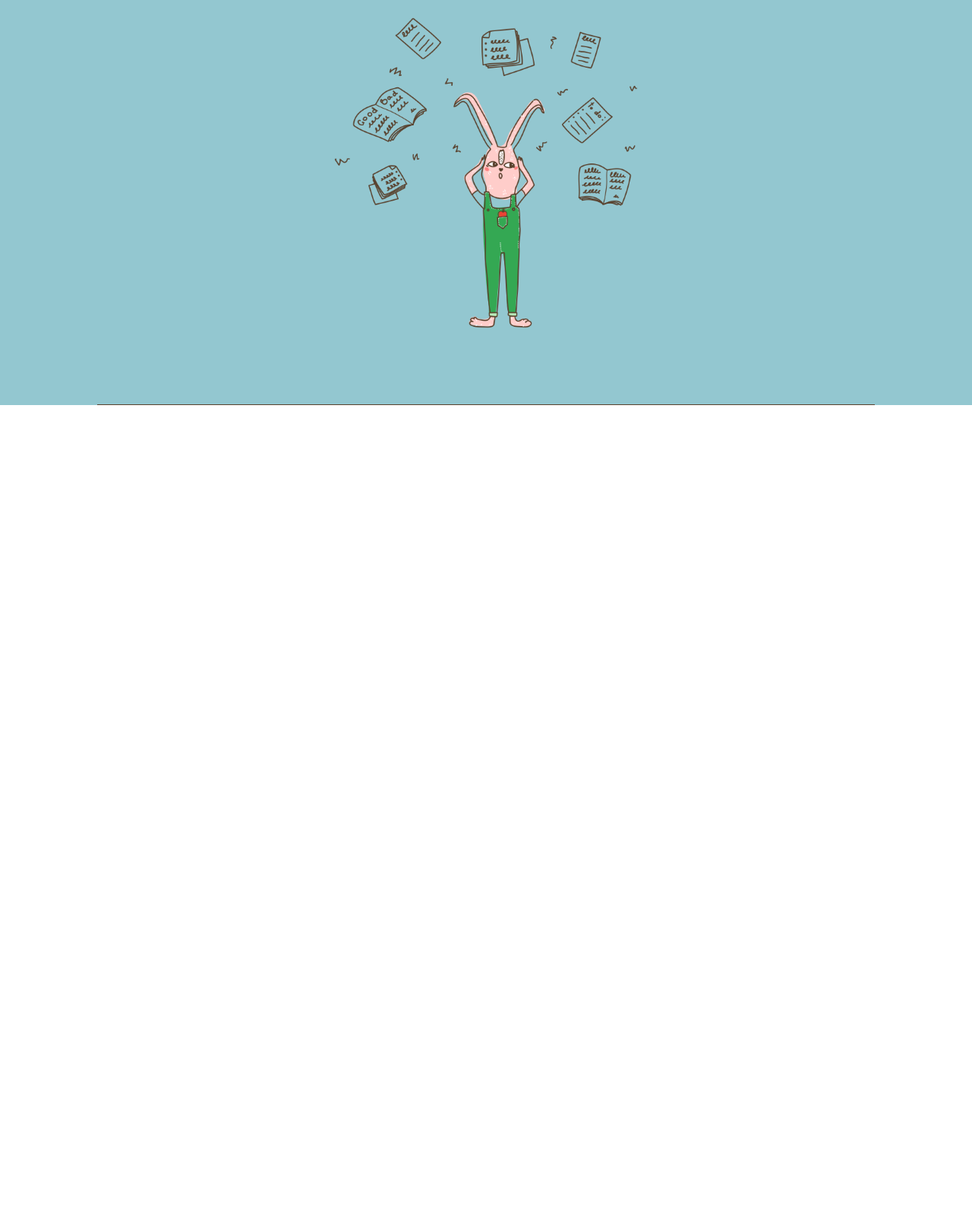
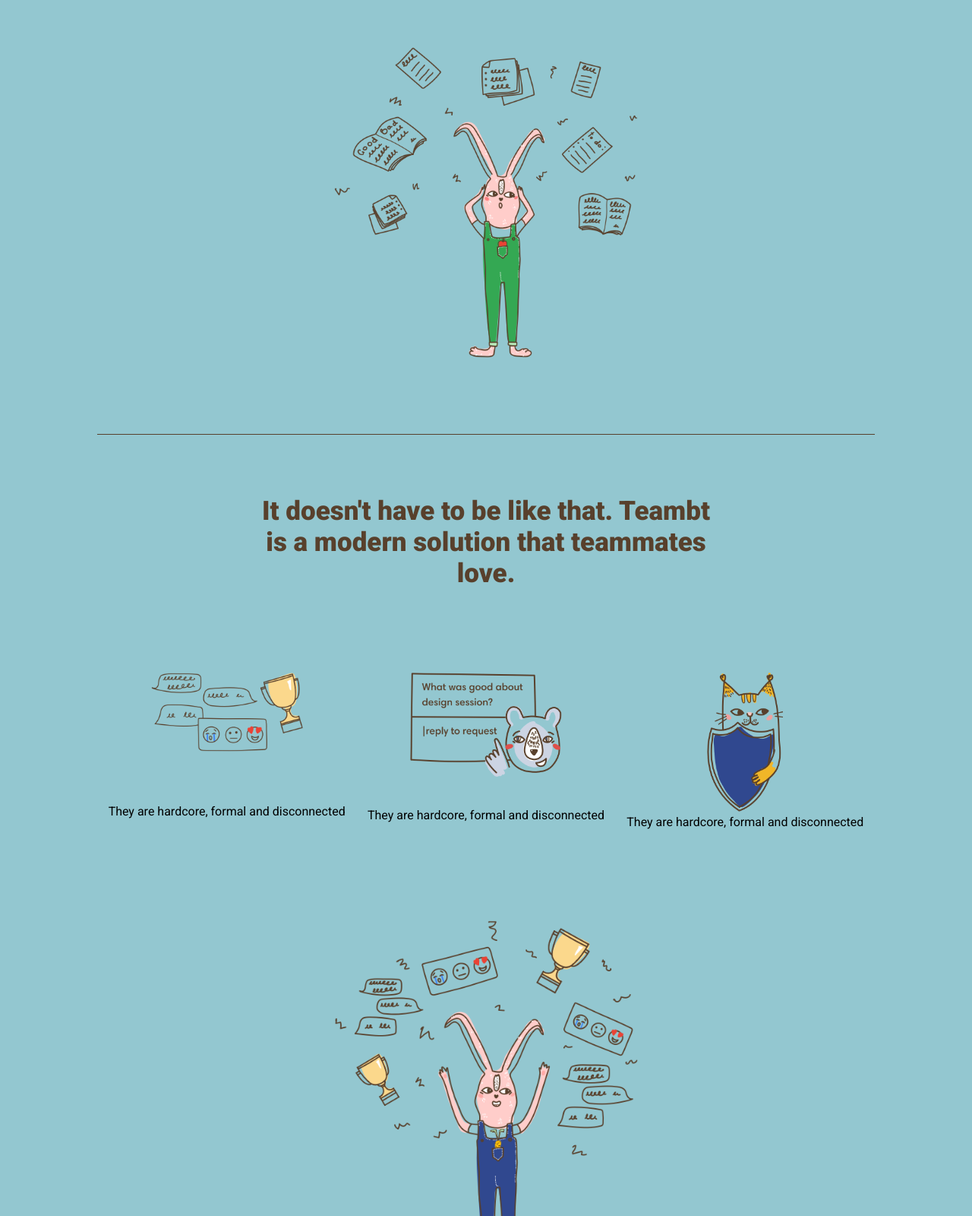
Before and after one commit to federico1989/node-sass-teambit, a website: page index.html in a window 1280 px wide. Shown: the part 1200-2800 px from the top of the page at 76% size. Before the commit the page ends 2080 px from the top, so only its background shows below. Drawn offline with Linux system fonts and the light colour scheme.

Commit message:
Inserimento seconda parte di sezione

```diff
--- a/index.html
+++ b/index.html
@@ -12,7 +12,7 @@
     <body>
         <div id="root">
             <header id="site_header">
-                <nav class="d-flex container">
+                <nav class="d-flex container border_bottom">
                     <img src="dist/img/logo.svg" alt="">
                     <ul class="navigation d-flex">
                         <li><a href="#">Solution</a><i class="fas fa-chevron-down"></i></li>
@@ -44,7 +44,7 @@
                 <section class="section_traditional d-flex">
                     <div class="traditional_menu container">
                         <div class="traditional_text">
-                            <h2>Tradizional people processes lead to disengagement and turnover</h2>
+                            <h2>Traditional people processes lead to disengagement and turnover</h2>
                         </div>
                         <div class="traditional_cards d-flex">
                             <div class="card">
@@ -60,8 +60,28 @@
                                 <p>They are hardcore, formal and disconnected</p>
                             </div>
                         </div>
-                        <div class="traditional_bunny d-flex">
+                        <div class="traditional_bunny d-flex border_bottom">
                             <img src="dist/img/before.png" alt="">
+                        </div>
+                        <div class="traditional_text p-top">
+                            <h2>It doesn't have to be like that. Teambt is a modern solution that teammates love.</h2>
+                        </div>
+                        <div class="traditional_cards d-flex">
+                            <div class="card">
+                                <img class="hardcore" src="dist/img/lightweight.png" alt="">
+                                <p>They are hardcore, formal and disconnected</p>
+                            </div>
+                            <div class="card">
+                                <img class="nofeedback" src="dist/img/feedbacksuggestions.png" alt="">
+                                <p>They are hardcore, formal and disconnected</p>
+                            </div>
+                            <div class="card">
+                                <img class="cat_card" src="dist/img/safe.png" alt="">
+                                <p>They are hardcore, formal and disconnected</p>
+                            </div>
+                        </div>
+                        <div class="traditional_bunny d-flex border_bottom">
+                            <img src="dist/img/after.png" alt="">
                         </div>
                     </div>
                 </section>
--- a/src/Partials/_commons.scss
+++ b/src/Partials/_commons.scss
@@ -14,3 +14,11 @@
 .d-flex {
     display: flex;
 }
+
+.p-top {
+    padding-top: 80px;
+}
+
+.border_bottom {
+    border-bottom: 1px solid $colorbrown;
+}
--- a/src/Partials/_header.scss
+++ b/src/Partials/_header.scss
@@ -2,9 +2,8 @@
     height: 80px;
     width: 100%;
     nav {
-        padding-top: 20px;
+        padding: 20px;
         margin: auto;
-        border-bottom: 1px solid $colorbrown;
         padding-bottom: 20px;
         justify-content: space-between;
         img {
--- a/src/Partials/_main.scss
+++ b/src/Partials/_main.scss
@@ -3,7 +3,7 @@
     width: 100%;
     .jumbotron {
         margin: auto;
-        padding-top: 100px;
+        padding: 100px 0 80px 0;
         flex-wrap: wrap;
         .menu_jumbo {
             width: 50%;
@@ -57,7 +57,7 @@
                 text-align: center;
                 padding-bottom: 60px;
                 h2 {
-                    padding: 0 250px 50px 250px;
+                    padding: 0 200px 50px 200px;
                     font-size: 35px;
                 }
             }
@@ -74,6 +74,9 @@
                    .nofeedback {
                        padding-bottom: 37px;
                    }
+                   .cat_card {
+                       width: 100px;
+                   }
                    img {
                        width: 200px;
                    }
@@ -82,7 +85,6 @@
             .traditional_bunny {
                 padding: 100px 0 100px 0;
                 justify-content: center;
-                border-bottom: 1px solid $colorbrown;
                 img {
                     width: 400px;
                 }
```
Also changed, not shown: dist/css/style.css.
